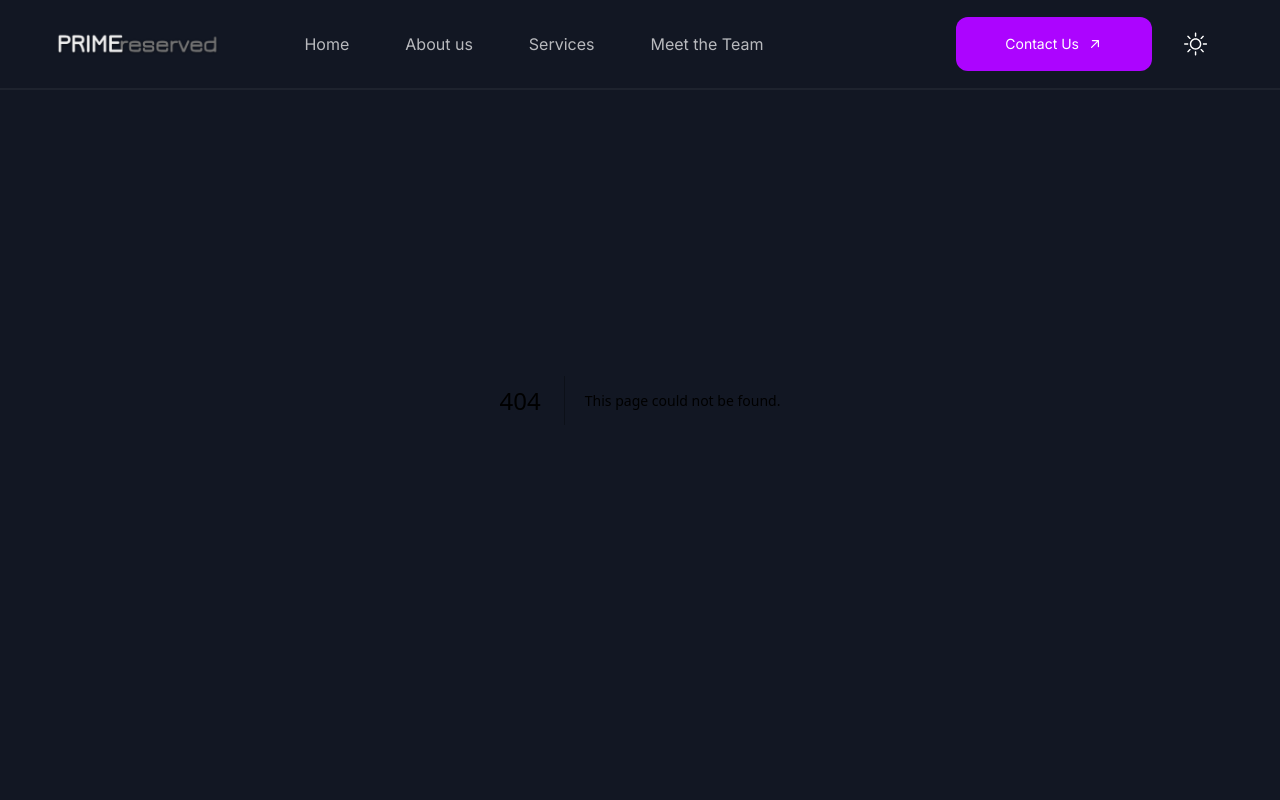
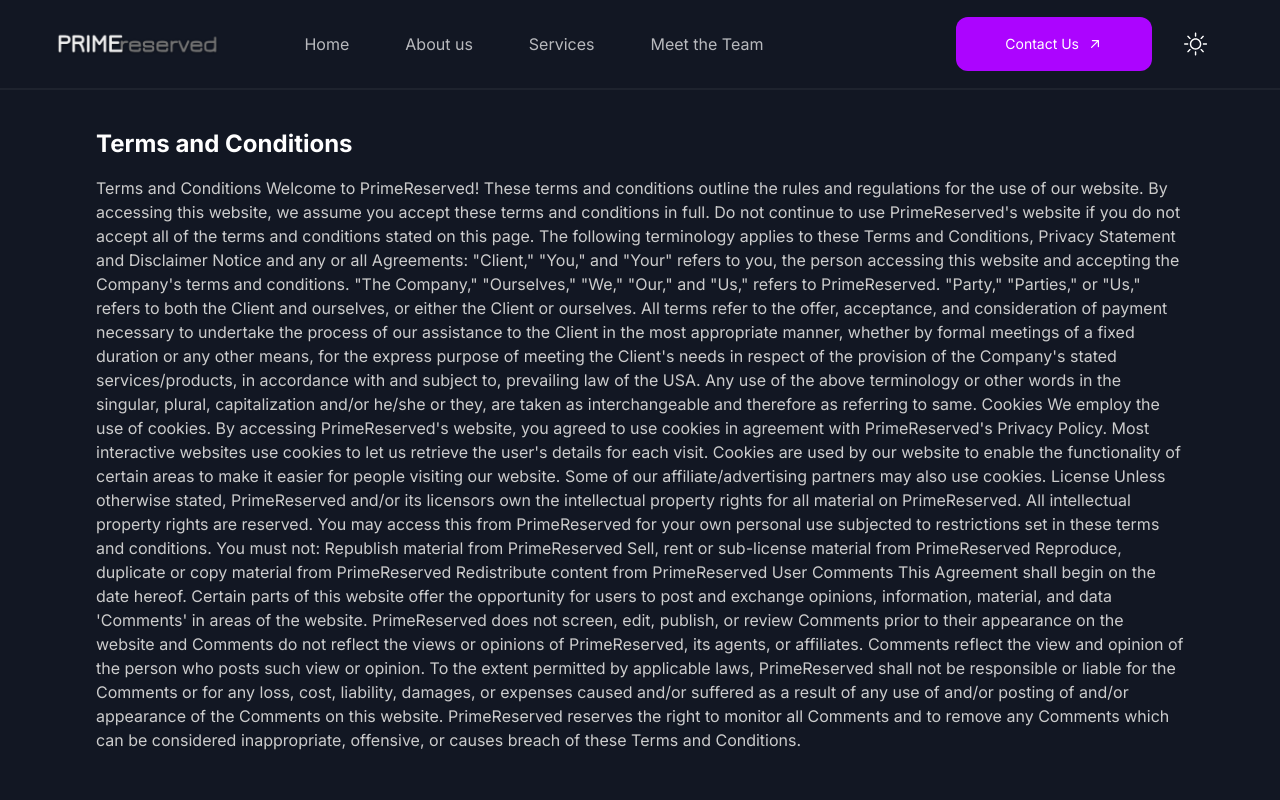
Before and after one commit to PrimeReserved/primereserved-main, a Next.js app: page /terms in a window 1280 px wide. Before the commit this address had no page. Shown: the top 800 px of the page. Built offline with nearby package versions, Linux system fonts and the light colour scheme.

Commit message:
Added the terms and conditions, and privacy policy pages.

```diff
--- /dev/null
+++ b/app/privacy/page.tsx
@@ -0,0 +1,22 @@
+import Breadcrumb from "@/components/Common/Breadcrumb";
+import PrivacyPolicy from "@/components/PrivacyPolicy/PrivacyPolicy";
+
+import { Metadata } from "next";
+
+export const metadata: Metadata = {
+  title: "PrivacyPolicy Page | PrimeReserved",
+  description: "PrimeReserved's PrivacyPolicy page",
+  // other metadata
+};
+
+const PrivacyPolicyPage = () => {
+  return (
+    <>
+      <div className="px-20 py-28">
+        <PrivacyPolicy />
+      </div>
+    </>
+  );
+};
+
+export default PrivacyPolicyPage;
--- /dev/null
+++ b/app/terms/page.tsx
@@ -0,0 +1,22 @@
+import Breadcrumb from "@/components/Common/Breadcrumb";
+import TermsAndConditions from "@/components/TermsAndConditions/TermsAndConditions";
+
+import { Metadata } from "next";
+
+export const metadata: Metadata = {
+  title: "TermsAndConditions Page | PrimeReserved",
+  description: "PrimeReserved's TermsAndConditions page",
+  // other metadata
+};
+
+const TermsAndConditionsPage = () => {
+  return (
+    <>
+      <div className="px-20 py-28">
+        <TermsAndConditions />
+      </div>
+    </>
+  );
+};
+
+export default TermsAndConditionsPage;
--- a/components/Footer/FooterHome.tsx
+++ b/components/Footer/FooterHome.tsx
@@ -225,10 +225,10 @@
       Copyright © 2024 PrimeReserved. All rights reserved
     </p>
     <div className="flex items-center justify-center gap-8">
-      <Link href="/" className="text-base text-white dark:text-white">
+      <Link href="/terms" className="text-base text-white dark:text-white">
         Terms and Conditions
       </Link>
-      <Link href="/" className="text-base text-white dark:text-white">
+      <Link href="/privacy" className="text-base text-white dark:text-white">
         Privacy Policy
       </Link>
     </div>
--- a/components/Footer/FooterOther.tsx
+++ b/components/Footer/FooterOther.tsx
@@ -224,10 +224,10 @@
       Copyright © 2024 PrimeReserved. All rights reserved
     </p>
     <div className="flex items-center justify-center gap-8">
-      <Link href="/" className="text-base text-white dark:text-white">
+      <Link href="/terms" className="text-base text-white dark:text-white">
         Terms and Conditions
       </Link>
-      <Link href="/" className="text-base text-white dark:text-white">
+      <Link href="/privacy" className="text-base text-white dark:text-white">
         Privacy Policy
       </Link>
     </div>
--- /dev/null
+++ b/components/PrivacyPolicy/PrivacyPolicy.tsx
@@ -0,0 +1,38 @@
+import React from "react";
+
+const PrivacyPolicy: React.FC = () => {
+  return (
+    <div className="p-4">
+      <h2 className="mb-4 text-2xl font-bold">Privacy Policy</h2>
+      <p className="mb-2 dark:text-customDarkTextColor">
+        Privacy Policy At PrimeReserved, accessible from www.primereserved.live,
+        one of our main priorities is the privacy of our visitors. This Privacy
+        Policy document contains types of information that is collected and
+        recorded by PrimeReserved and how we use it. If you have additional
+        questions or require more information about our Privacy Policy, do not
+        hesitate to contact us. This Privacy Policy applies only to our online
+        activities and is valid for visitors to our website with regards to the
+        information that they shared and/or collect in PrimeReserved. This
+        policy is not applicable to any information collected offline or via
+        channels other than this website. Consent By using our website, you
+        hereby consent to our Privacy Policy and agree to its terms. Information
+        we collect The personal information that you are asked to provide, and
+        the reasons why you are asked to provide it, will be made clear to you
+        at the point we ask you to provide your personal information. If you
+        contact us directly, we may receive additional information about you
+        such as your name, email address, phone number, the contents of the
+        message and/or attachments you may send us, and any other information
+        you may choose to provide. How we use your information We use the
+        information we collect in various ways, including to: Provide, operate,
+        and maintain our website Improve, personalize, and expand our website
+        Understand and analyze how you use our website Develop new products,
+        services, features, and functionality Communicate with you, either
+        directly or through one of our partners, including for customer service,
+        to provide you with updates and other information relating to the
+        website, and for marketing and promotional purposes Send you emails
+      </p>
+    </div>
+  );
+};
+
+export default PrivacyPolicy;
--- /dev/null
+++ b/components/TermsAndConditions/TermsAndConditions.tsx
@@ -0,0 +1,61 @@
+import React from "react";
+
+const TermsAndConditions: React.FC = () => {
+  return (
+    <div className="p-4">
+      <h2 className="mb-4 text-2xl font-bold">Terms and Conditions</h2>
+      <p className="mb-2 dark:text-customDarkTextColor">
+        Terms and Conditions Welcome to PrimeReserved! These terms and
+        conditions outline the rules and regulations for the use of our website.
+        By accessing this website, we assume you accept these terms and
+        conditions in full. Do not continue to use PrimeReserved's website if
+        you do not accept all of the terms and conditions stated on this page.
+        The following terminology applies to these Terms and Conditions, Privacy
+        Statement and Disclaimer Notice and any or all Agreements: "Client,"
+        "You," and "Your" refers to you, the person accessing this website and
+        accepting the Company's terms and conditions. "The Company,"
+        "Ourselves," "We," "Our," and "Us," refers to PrimeReserved. "Party,"
+        "Parties," or "Us," refers to both the Client and ourselves, or either
+        the Client or ourselves. All terms refer to the offer, acceptance, and
+        consideration of payment necessary to undertake the process of our
+        assistance to the Client in the most appropriate manner, whether by
+        formal meetings of a fixed duration or any other means, for the express
+        purpose of meeting the Client's needs in respect of the provision of the
+        Company's stated services/products, in accordance with and subject to,
+        prevailing law of the USA. Any use of the above terminology or other
+        words in the singular, plural, capitalization and/or he/she or they, are
+        taken as interchangeable and therefore as referring to same. Cookies We
+        employ the use of cookies. By accessing PrimeReserved's website, you
+        agreed to use cookies in agreement with PrimeReserved's Privacy Policy.
+        Most interactive websites use cookies to let us retrieve the user's
+        details for each visit. Cookies are used by our website to enable the
+        functionality of certain areas to make it easier for people visiting our
+        website. Some of our affiliate/advertising partners may also use
+        cookies. License Unless otherwise stated, PrimeReserved and/or its
+        licensors own the intellectual property rights for all material on
+        PrimeReserved. All intellectual property rights are reserved. You may
+        access this from PrimeReserved for your own personal use subjected to
+        restrictions set in these terms and conditions. You must not: Republish
+        material from PrimeReserved Sell, rent or sub-license material from
+        PrimeReserved Reproduce, duplicate or copy material from PrimeReserved
+        Redistribute content from PrimeReserved User Comments This Agreement
+        shall begin on the date hereof. Certain parts of this website offer the
+        opportunity for users to post and exchange opinions, information,
+        material, and data 'Comments' in areas of the website. PrimeReserved
+        does not screen, edit, publish, or review Comments prior to their
+        appearance on the website and Comments do not reflect the views or
+        opinions of PrimeReserved, its agents, or affiliates. Comments reflect
+        the view and opinion of the person who posts such view or opinion. To
+        the extent permitted by applicable laws, PrimeReserved shall not be
+        responsible or liable for the Comments or for any loss, cost, liability,
+        damages, or expenses caused and/or suffered as a result of any use of
+        and/or posting of and/or appearance of the Comments on this website.
+        PrimeReserved reserves the right to monitor all Comments and to remove
+        any Comments which can be considered inappropriate, offensive, or causes
+        breach of these Terms and Conditions.
+      </p>
+    </div>
+  );
+};
+
+export default TermsAndConditions;
```
